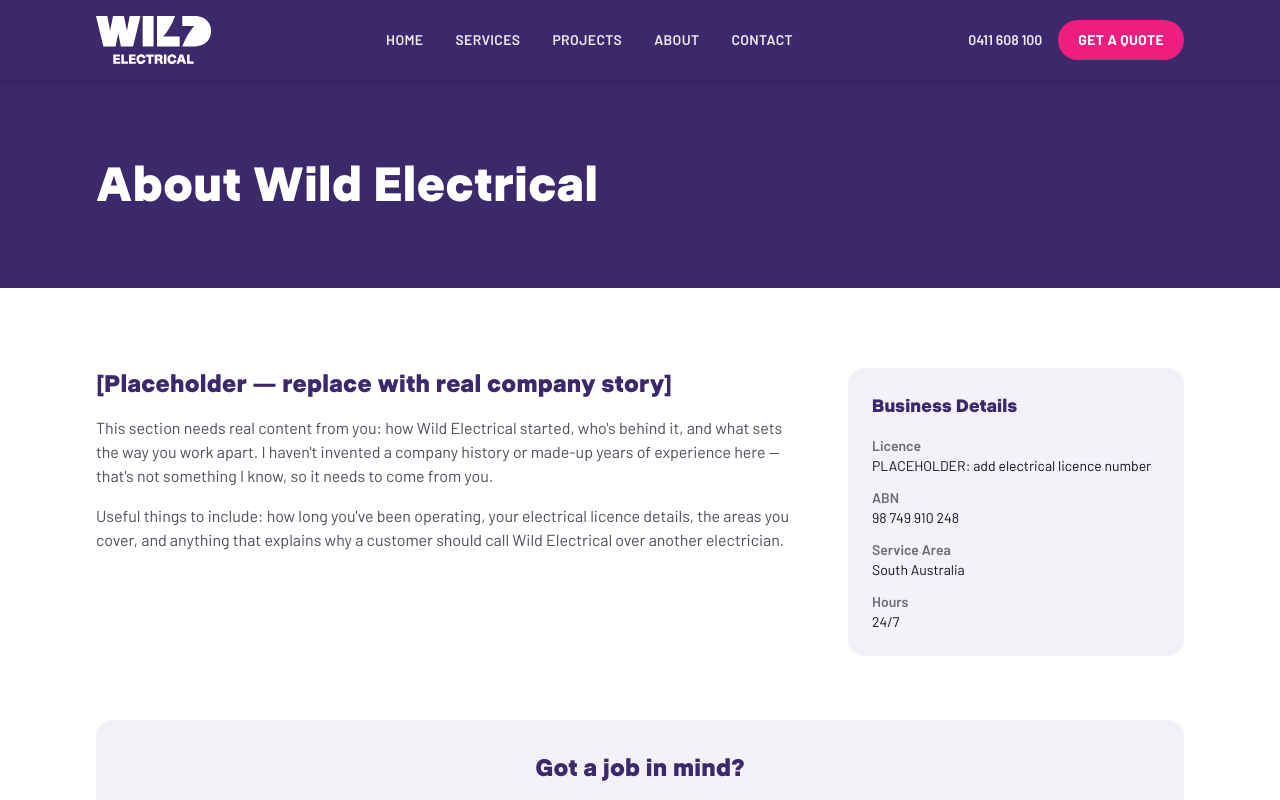
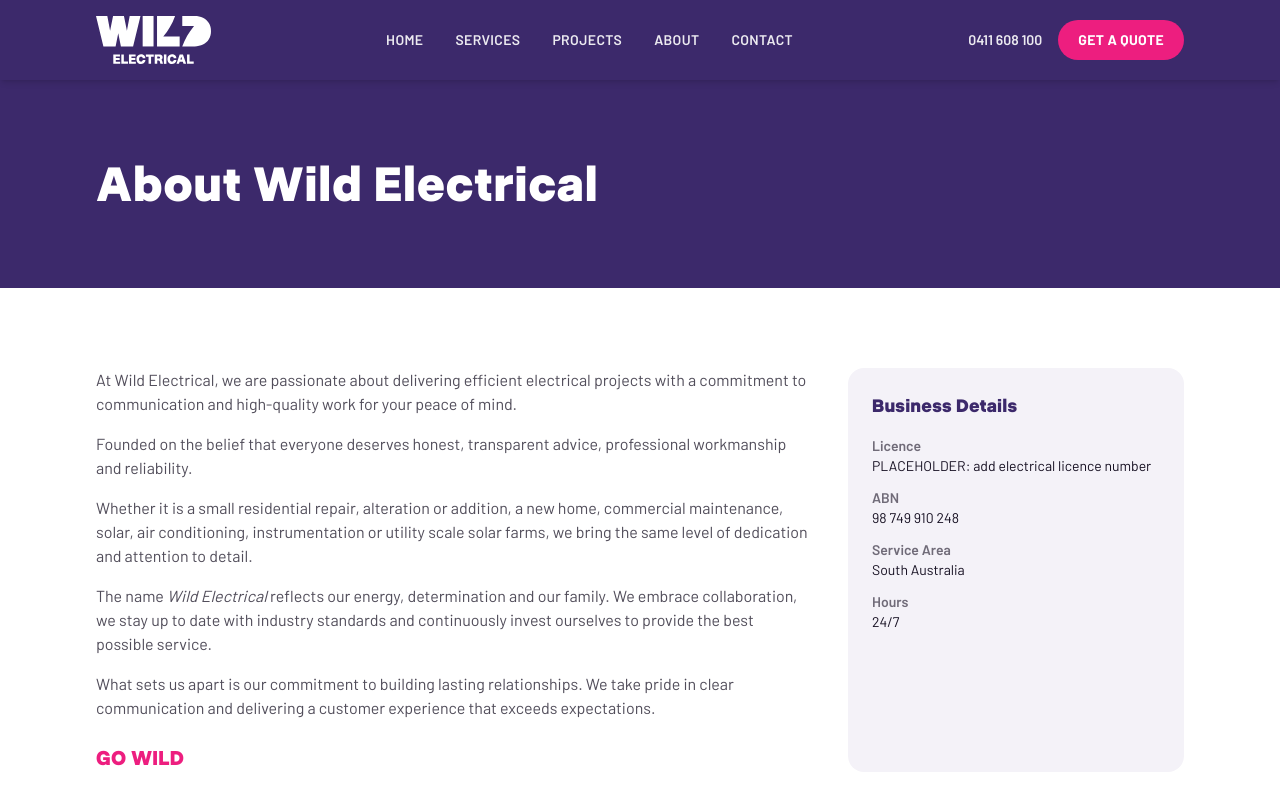
Before and after one commit to RhysWildElectrical/wild.electrical, a Next.js app: page /about in a window 1280 px wide. Shown: the top 800 px of the page. Built offline with nearby package versions, Linux system fonts and the light colour scheme.

Commit message:
Update page.tsx
about update

```diff
--- a/src/app/about/page.tsx
+++ b/src/app/about/page.tsx
@@ -20,21 +20,34 @@
       <section className="py-14 sm:py-20">
         <Container className="grid gap-10 lg:grid-cols-3">
           <div className="lg:col-span-2">
-            <h2 className="font-display text-2xl text-wild-purple">
-              [Placeholder — replace with real company story]
-            </h2>
-            <p className="mt-4 text-wild-ink/75">
-              This section needs real content from you: how Wild Electrical
-              started, who&apos;s behind it, and what sets the way you work
-              apart. I haven&apos;t invented a company history or made-up years
-              of experience here — that&apos;s not something I know, so it
-              needs to come from you.
+            <p className="text-wild-ink/75">
+              At Wild Electrical, we are passionate about delivering
+              efficient electrical projects with a commitment to
+              communication and high-quality work for your peace of mind.
             </p>
             <p className="mt-4 text-wild-ink/75">
-              Useful things to include: how long you&apos;ve been operating,
-              your electrical licence details, the areas you cover, and
-              anything that explains why a customer should call Wild
-              Electrical over another electrician.
+              Founded on the belief that everyone deserves honest,
+              transparent advice, professional workmanship and reliability.
+            </p>
+            <p className="mt-4 text-wild-ink/75">
+              Whether it is a small residential repair, alteration or
+              addition, a new home, commercial maintenance, solar, air
+              conditioning, instrumentation or utility scale solar farms, we
+              bring the same level of dedication and attention to detail.
+            </p>
+            <p className="mt-4 text-wild-ink/75">
+              The name <em>Wild Electrical</em> reflects our energy,
+              determination and our family. We embrace collaboration, we
+              stay up to date with industry standards and continuously
+              invest ourselves to provide the best possible service.
+            </p>
+            <p className="mt-4 text-wild-ink/75">
+              What sets us apart is our commitment to building lasting
+              relationships. We take pride in clear communication and
+              delivering a customer experience that exceeds expectations.
+            </p>
+            <p className="mt-6 font-display text-xl text-wild-pink">
+              GO WILD
             </p>
           </div>
           <div className="rounded-2xl bg-wild-fog p-6">
```
